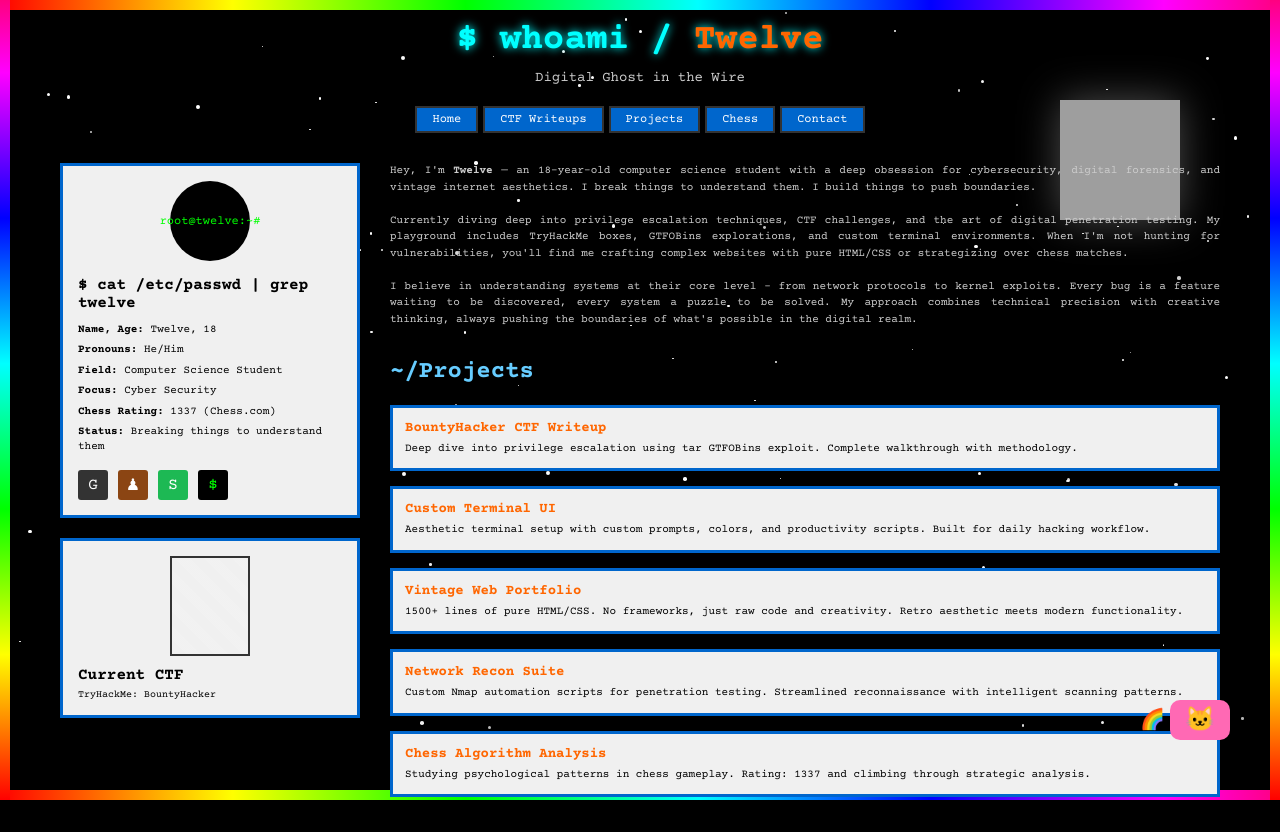
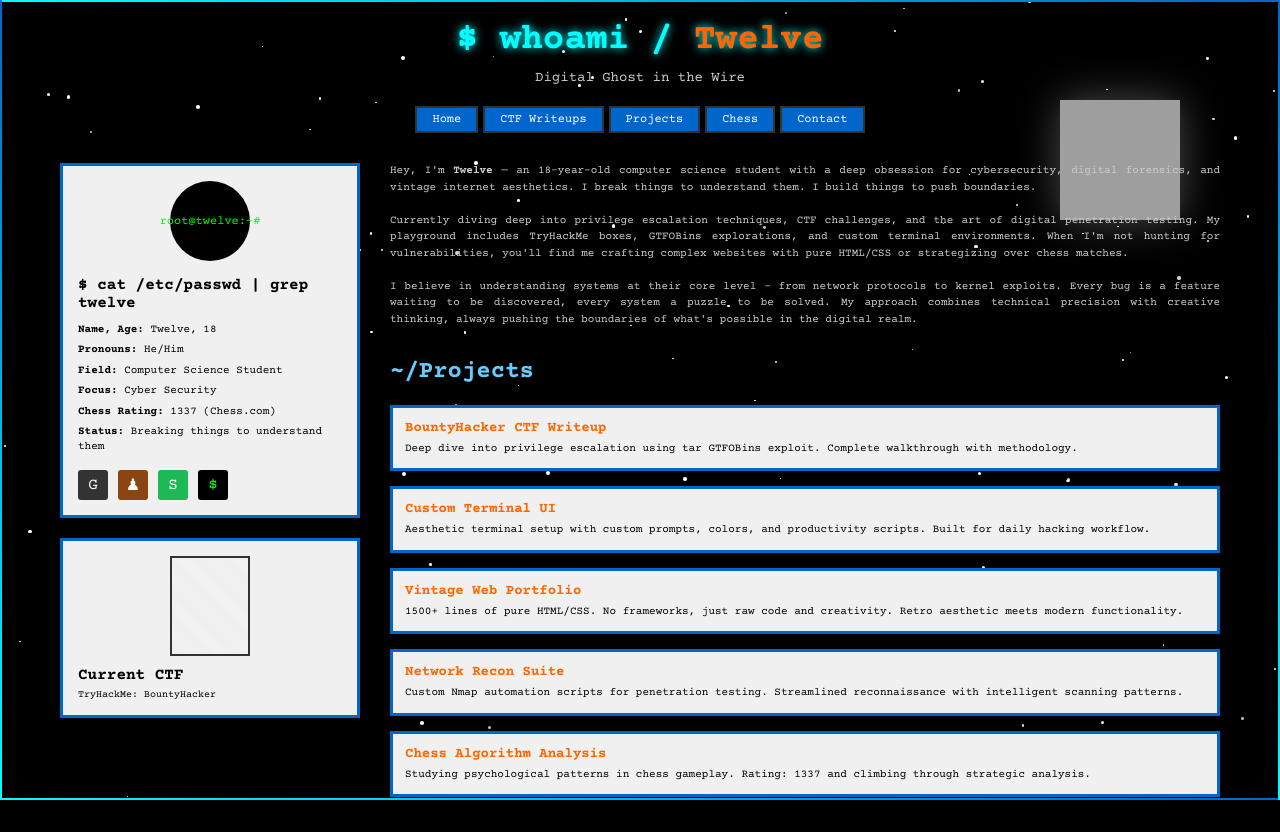
Before and after one commit to whoistwelve/whoami, a plain HTML site: page index.html in a window 1280 px wide. Drawn offline with nearby package versions, Linux system fonts and the light colour scheme; grey boxes are pictures that could not be loaded.

Commit message:
Update index.html

```diff
--- a/index.html
+++ b/index.html
@@ -3,7 +3,7 @@
 <head>
     <meta charset="UTF-8">
     <meta name="viewport" content="width=device-width, initial-scale=1.0">
-    <title>GNU / Laith</title>
+    <title>Twelve</title>
     <style>
         @import url('https://fonts.googleapis.com/css2?family=Courier+Prime:wght@400;700&display=swap');
 
@@ -50,57 +50,50 @@
             right: 100px;
             width: 120px;
             height: 120px;
-            background-image: url('assets/images/moon.png');
+            background-image: url('./assets/images/moon.png');
             background-size: cover;
             background-position: center;
             z-index: -1;
             filter: drop-shadow(0 0 20px rgba(255, 255, 255, 0.3));
         }
 
-        /* Rainbow borders */
-        .rainbow-border {
+        /* Subtle borders */
+        .border {
             position: fixed;
-            background: linear-gradient(90deg,
-                #ff0000, #ff8000, #ffff00, #80ff00,
-                #00ff00, #00ff80, #00ffff, #0080ff,
-                #0000ff, #8000ff, #ff00ff, #ff0080);
+            background: #333;
             z-index: -1;
         }
 
-        .rainbow-top {
+        .border-top {
             top: 0;
             left: 0;
             width: 100%;
-            height: 10px;
+            height: 2px;
+            background: linear-gradient(90deg, #00ffff, #0066cc);
         }
 
-        .rainbow-bottom {
+        .border-bottom {
             bottom: 0;
             left: 0;
             width: 100%;
-            height: 10px;
+            height: 2px;
+            background: linear-gradient(90deg, #00ffff, #0066cc);
         }
 
-        .rainbow-left {
+        .border-left {
             top: 0;
             left: 0;
-            width: 10px;
+            width: 2px;
             height: 100%;
-            background: linear-gradient(0deg,
-                #ff0000, #ff8000, #ffff00, #80ff00,
-                #00ff00, #00ff80, #00ffff, #0080ff,
-                #0000ff, #8000ff, #ff00ff, #ff0080);
+            background: linear-gradient(0deg, #00ffff, #0066cc);
         }
 
-        .rainbow-right {
+        .border-right {
             top: 0;
             right: 0;
-            width: 10px;
+            width: 2px;
             height: 100%;
-            background: linear-gradient(0deg,
-                #ff0000, #ff8000, #ffff00, #80ff00,
-                #00ff00, #00ff80, #00ffff, #0080ff,
-                #0000ff, #8000ff, #ff00ff, #ff0080);
+            background: linear-gradient(0deg, #00ffff, #0066cc);
         }
 
         /* Main container */
@@ -286,41 +279,7 @@
             line-height: 1.4;
         }
 
-        /* Nyan cat */
-        .nyan-cat {
-            position: fixed;
-            bottom: 50px;
-            right: 50px;
-            width: 60px;
-            height: 40px;
-            background: #ff69b4;
-            border-radius: 10px;
-            z-index: 2;
-            animation: bounce 2s infinite;
-        }
 
-        @keyframes bounce {
-            0%, 100% { transform: translatey(0px); }
-            50% { transform: translatey(-10px); }
-        }
-
-        .nyan-cat::before {
-            content: '🌈';
-            position: absolute;
-            left: -30px;
-            top: 50%;
-            transform: translateY(-50%);
-            font-size: 20px;
-        }
-
-        .nyan-cat::after {
-            content: '🐱';
-            position: absolute;
-            left: 50%;
-            top: 50%;
-            transform: translate(-50%, -50%);
-            font-size: 24px;
-        }
     </style>
 </head>
 <body>
@@ -330,14 +289,11 @@
     <!-- Moon -->
     <div class="moon"></div>
 
-    <!-- Rainbow borders -->
-    <div class="rainbow-border rainbow-top"></div>
-    <div class="rainbow-border rainbow-bottom"></div>
-    <div class="rainbow-border rainbow-left"></div>
-    <div class="rainbow-border rainbow-right"></div>
-
-    <!-- Nyan cat -->
-    <div class="nyan-cat"></div>
+    <!-- Subtle borders -->
+    <div class="border border-top"></div>
+    <div class="border border-bottom"></div>
+    <div class="border border-left"></div>
+    <div class="border border-right"></div>
 
     <div class="container">
         <!-- Header -->
```
